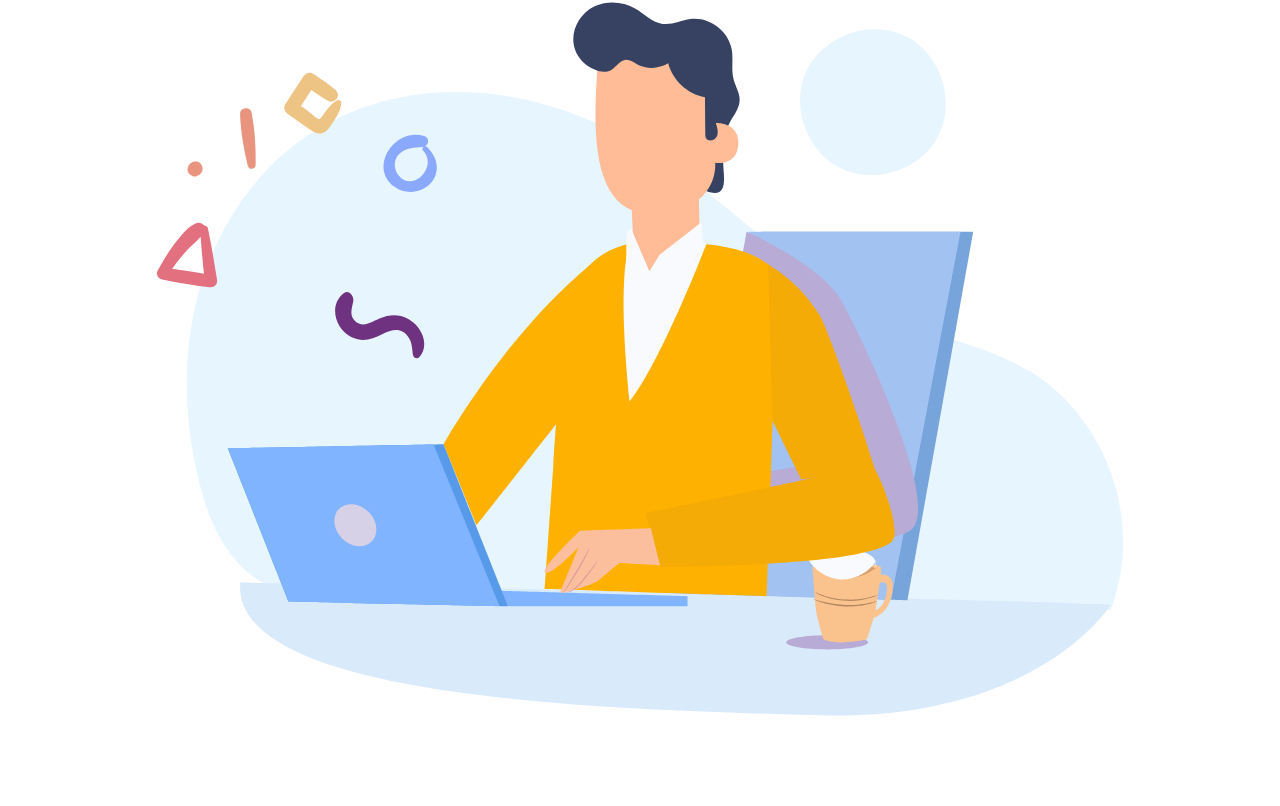
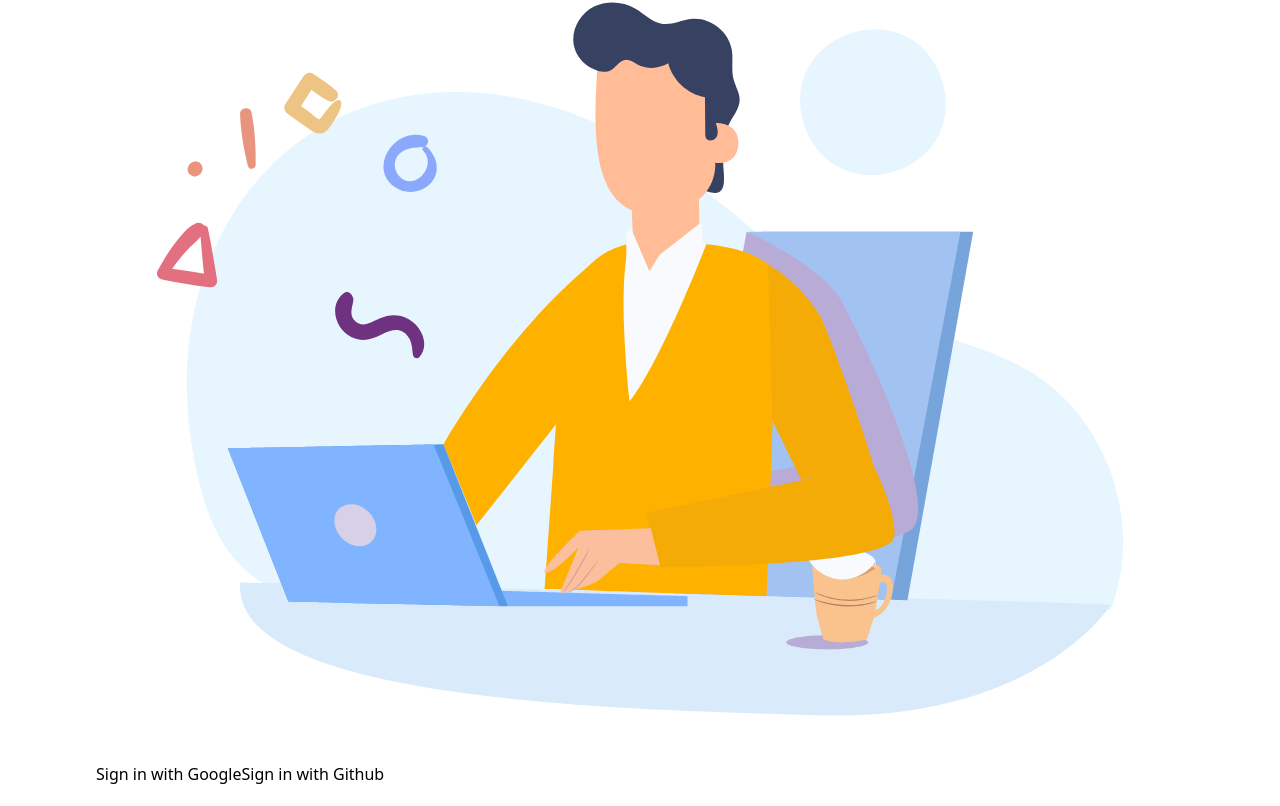
Before and after one commit to MAINULIS/practice-email-pass-auth, a React (Vite) app: page /login in a window 1280 px wide. Shown: the part 1424-2230 px from the top of the page. Before the commit the page ends 2206 px from the top, so only its background shows below. Built offline with nearby package versions, Linux system fonts and the light colour scheme.

Commit message:
sign in with google implemented

```diff
--- a/src/components/SignIn.jsx
+++ b/src/components/SignIn.jsx
@@ -4,6 +4,7 @@ import app from '../firebase/firebase.config';
 import { Link } from 'react-router-dom';
 import Lottie from 'lottie-react';
 import login from '../assets/signIn.json'
+import SocialLogin from './SocialLogin';
 
 const auth = getAuth(app);
 const SignIn = () => {
@@ -81,6 +82,9 @@ const SignIn = () => {
                     <Lottie animationData={login} loop={true} ></Lottie>
                 </div>
            </div>
+           <div>
+            <SocialLogin></SocialLogin>
+           </div>
         </div>
     );
 };
--- a/src/components/SignUp.jsx
+++ b/src/components/SignUp.jsx
@@ -1,9 +1,7 @@
 import React, { useState } from 'react';
 import { getAuth, createUserWithEmailAndPassword, updateProfile, sendEmailVerification } from "firebase/auth";
 import app from '../firebase/firebase.config';
-import Lottie from 'lottie-react';
 import { Link } from 'react-router-dom';
-import signUp from '../assets/signUp.json'
 
 const auth = getAuth(app);
 const SignUp = () => {
@@ -98,8 +96,8 @@ const updateUserData = (user, name) =>{
                         <p className='text-zinc-600'><small>Already have an account? please </small> <Link  className='text-blue-600 underline' to="/login">Login</Link></p>
                     </form>
                 </div>
-                <div className='w-full lg:w-4/5 lg:ml-auto h-3/5 sm:h-96 mt-12 p-8' >
-                   <Lottie animationData={signUp} loop={true}></Lottie>
+                <div className='w-full lg:w-4/5 lg:ml-auto h-3/5 sm:h-96  p-12' >
+                   <img src="https://img.freepik.com/free-vector/sign-up-concept-illustration_114360-7875.jpg?w=740&t=st=1694519719~exp=1694520319~hmac=0a74d6cfb9564294b96ee5fcf3b4927f360a4f77939dfdac94fe53dba3599643" alt="" />
                 </div>
             </div>
         </div>
--- /dev/null
+++ b/src/components/SocialLogin.jsx
@@ -0,0 +1,67 @@
+import { GithubAuthProvider, GoogleAuthProvider, getAuth, signInWithPopup, signOut } from 'firebase/auth';
+import React, { useState } from 'react';
+import app from '../firebase/firebase.config';
+
+const auth = getAuth(app);
+const SocialLogin = () => {
+    const [user, setUser] = useState(null);
+    const googleProvider = new GoogleAuthProvider();
+    const githubProvider = new GithubAuthProvider();
+
+    const handleGoogleSignIn = () => {
+        signInWithPopup(auth, googleProvider)
+            .then(result => {
+                const loggedUser = result.user;
+                console.log(loggedUser);
+                setUser(loggedUser);
+            })
+            .catch(error => {
+                console.log(error.message)
+            })
+    }
+
+    const handleGithubSignIn = () => {
+        signInWithPopup(auth, githubProvider)
+            .then(result => {
+                const loggedUser = result.user;
+                console.log(loggedUser);
+                setUser(loggedUser);
+            })
+            .catch(error => {
+                console.log(error.message);
+            })
+    }
+
+    const handleSignOut = () => {
+        signOut(auth)
+            .then(result => {
+                console.log(result);
+                setUser(null)
+            })
+            .catch(error => {
+                console.log(error.message);
+            })
+    }
+
+    return (
+        <div>
+            {
+                user && <div>
+                    <h3><span>Dear {user.displayName},</span> thank you for login</h3>
+                </div>
+            }
+            {/* user ? logOut : login */}
+            {
+                user ?
+                    <button onClick={handleSignOut}>Logout</button> :
+                    <div>
+                        <button onClick={handleGoogleSignIn}>Sign in with Google</button>
+                        <button onClick={handleGithubSignIn}>Sign in with Github</button>
+                    </div>
+            }
+
+        </div>
+    );
+};
+
+export default SocialLogin;
```
